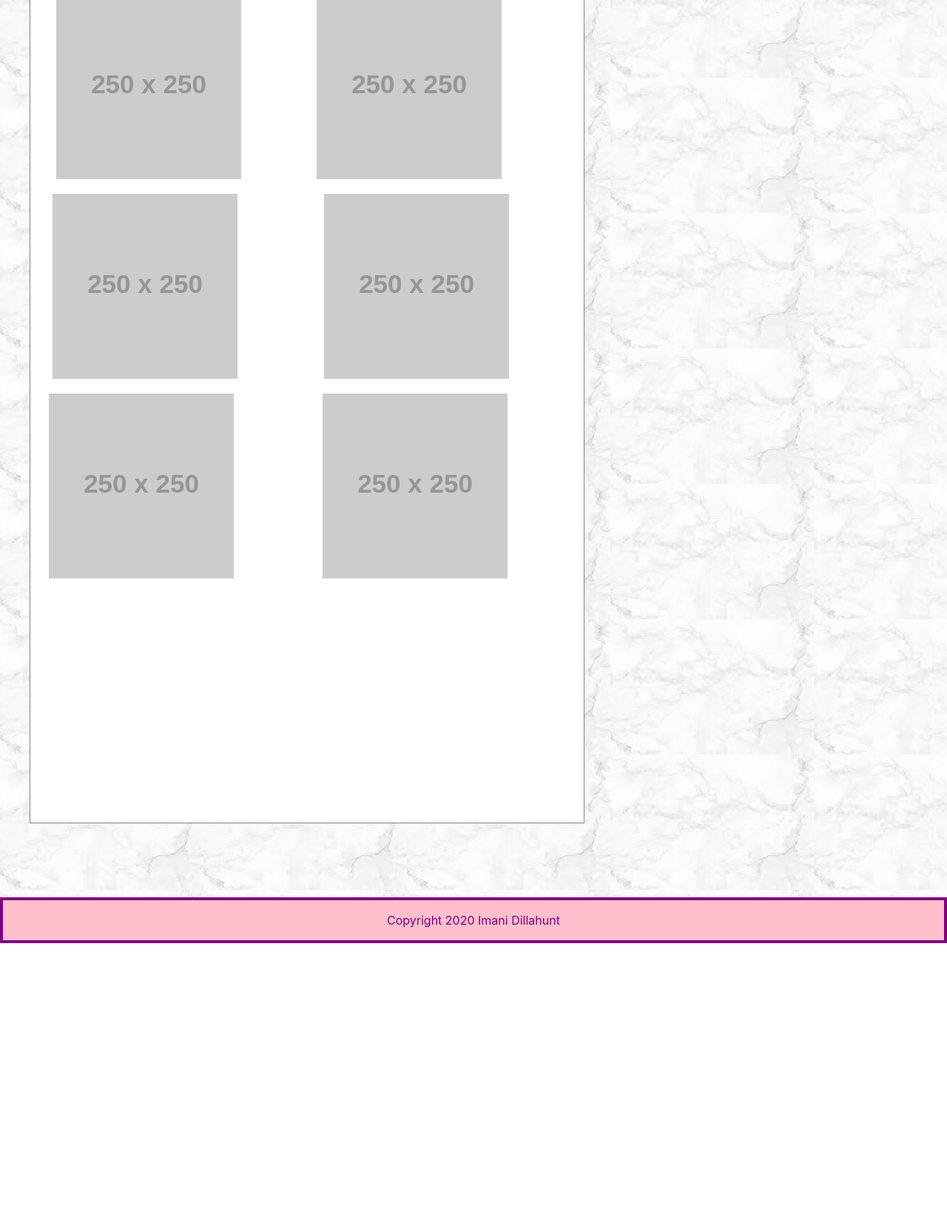
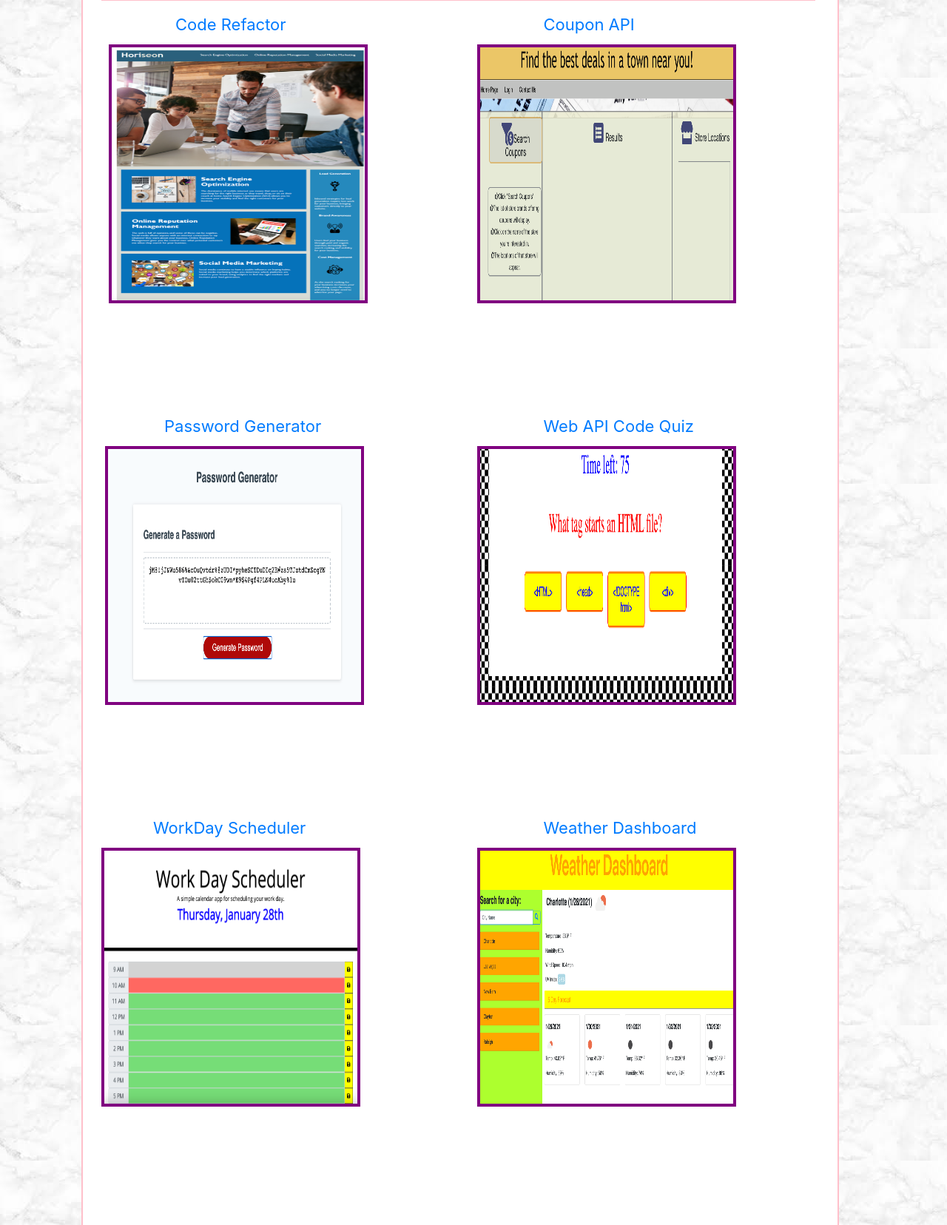
Before and after one commit to imanid-code/Portfolio, a plain HTML site: page portfolio.html in a window 1280 px wide. Shown: the part 261-1917 px from the top of the page at 74% size. Before the commit the page ends 1536 px from the top, so only its background shows below. Drawn offline with nearby package versions, Linux system fonts and the light colour scheme; placeholder pictures from the web are drawn by us.

Commit message:
add portfolio pics and links

```diff
--- a/portfolio.html
+++ b/portfolio.html
@@ -14,7 +14,7 @@
 
 <body>
 
-        <nav class="navbar navbar-expand-lg navbar-light" style="background-color: pink;">
+        <nav class="navbar navbar-expand-lg navbar-light" style="background-color: pink;width: 90%; margin-left: 50px;">
             <a class="navbar-brand" style="float:right;width:900px; margin-left:5px; color:white"><box style="border: 3px solid purple; background-color: purple; padding:10px;">Imani R. Dillahunt</box></a>
             <button class="navbar-toggler" type="button" data-toggle="collapse" data-target="#navbarNav" aria-controls="navbarNav" aria-expanded="false" aria-label="Toggle navigation">
               <span class="navbar-toggler-icon"></span>
@@ -42,27 +42,36 @@
       <div class="profilebox">
        <h1 class="profile">Profile</h1>
       </div>
-      <hr>
+      <hr id="hrp">
       <div class="row">
         <div class="col-md-6">
-          <img class="img-thumbnail1" src="https://via.placeholder.com/250">
+
+          <a href="https://imanid-code.github.io/Code-Refactor---hw-1/">Code Refactor</a>
+
+          <img class="portfoliopic" id="p1" src="assets/p1.png" >
         </div>
         <div class="col-md-6">
-          <img class="img-thumbnail1" src="https://via.placeholder.com/250">
+          <a href="https://callingrapher.github.io/ProjectTheFirst/">Coupon API</a>
+
+          <img class="portfoliopic" id="p2" src="assets/p2.png">
       </div>
       <div class="row">
         <div class="col-md-6">
-          <img class="img-thumbnail2" src="https://via.placeholder.com/250">
+          <a href="https://imanid-code.github.io/Password-Generator-hw3/">Password Generator</a>
+          <img class="portfoliopic" id="p3" src="assets/p3.png">
         </div>
         <div class="col-md-6">
-          <img class="img-thumbnail2" src="https://via.placeholder.com/250">
+          <a href="https://imanid-code.github.io/homework4/">Web API Code Quiz</a>
+          <img class="portfoliopic" id="p4" src="assets/p4.png">
     </div>
     <div class="row">
       <div class="col-md-6">
-        <img class="img-thumbnail3" src="https://via.placeholder.com/250">
+        <a href="https://imanid-code.github.io/WorkDay-Scheduler/">WorkDay Scheduler</a>
+        <img class="portfoliopic" id="p5" src="assets/p5.png">
       </div>
       <div class="col-md-6">
-        <img class="img-thumbnail4" src="https://via.placeholder.com/250">
+        <a href="https://imanid-code.github.io/Weather-Dashboard/">Weather Dashboard</a>
+        <img class="portfoliopic" id="p6" src="assets/p6.png">
       </div>
      </div>
 </div>
@@ -74,5 +83,10 @@
 
 
 </body>
-<footer class="f2">Copyright 2020 Imani Dillahunt</footer>
+<footer class="f2">
+  <a id="foot2" href="https://github.com/imanid-code">Github Reprositories</a>
+  <br>
+  Copyright 2020 Imani Dilllahunt
+
+</footer>
 </html>
--- a/style.css
+++ b/style.css
@@ -11,8 +11,10 @@
     background-color: white;
     width:850px;
     padding-bottom: 100px;
-     margin-left: 40px;
+     margin-left: 340px;
+     border: 2px aqua solid;
 }
+
 
 h1{
     color:aqua;
@@ -31,36 +33,80 @@ p{
 /*This is where profile.html styling begins*/
 
 .containerp{
-    background-color: white; padding: 25px; border:1px solid grey; font-size: 40px;margin-top: 80px; background-color: white; width:750px; padding-bottom: 300px; margin-left:40px; padding-right: 50px;
+    background-color: white; padding: 25px; border:1px solid grey; font-size: 40px;margin-top: 80px; background-color: white; width:80%; height: 80%; padding-bottom: 200px; margin-left:110px; padding-right: 30px;
+    border: 2px pink solid;
 }
 
 .profile{
     color: purple;
 }
+h1{
+    text-align: center;
+    font-size: 52px;
+}
 
-.img-thumbnail1{
+.portfoliopic{
 margin-bottom: 20px;
 margin-left:10px;
+margin-bottom: 150px;
+width: 350px;
+height: 350px;
+border: 4px purple solid;
 
 }
-.img-thumbnail2{
-    margin-bottom: 20px;
-    margin-left:20px;
+#p1{
+    margin-top: 10px;
+}
+#p2{
+    margin-top: 10px;
+    margin-left: 10px;
+}
+#p3{
+    margin-left: 20px;
+    margin-top: 10px;
+}
+#p4{
+    margin-top: 10px;
+}
+#p5{
+    margin-left: 30px;
+    margin-top: 10px;
+}
 
-    }
-    .img-thumbnail3{
-        margin-bottom: 20px;
-        margin-left:30px;
+#p6{
+    margin-left: 10px;
+    margin-top: 10px;
+}
+a{
+    display: inline;
+    margin-left: 100px;
+    margin-top: 10px;
 
-        }
-        .img-thumbnail4{
-            margin-bottom: 20px;
-            margin-left:70px;
+}
 
-            }
-
+#hrp{
+    border-top: 1px solid pink;
+}
+#hrh{
+    border-top: 1px solid darkgray;
+}
+#hrc{
+    border-top: 1px solid yellow;
+}
         .f1    {
                 text-align:center; padding: 15px; border: 4px solid aqua; margin-top: 100px; background-color: aqua; color: white;
+            }
+            #foot1{
+                text-align: center;
+                margin-left: 10px;
+            }
+            #foot2{
+                text-align: center;
+                margin-left: 10px;
+            }
+            #foot3{
+                text-align: center;
+                margin-left: 10px;
             }
 
             .f2{
@@ -70,7 +116,8 @@ margin-left:10px;
             /*This is where stying for contact html begins*/
 
             .containerc{
-                background-color: white; padding: 25px; border:1px solid grey; font-size: 40px;margin-top: 80px;background-color: white; width:850px; padding-bottom: 30px; margin-left:40px;
+                background-color: white; padding: 25px; border:1px solid grey; font-size: 40px;margin-top: 80px;background-color: white; width:850px; padding-bottom: 30px; margin-left:280px;
+            border: 2px yellow solid;
             }
 
             .contactbox{
```
Also changed, not shown: contact.html (+7 -3 lines), home|about.html (+10 -5 lines), assets/p1.png (added), assets/p2.png (added), assets/p3.png (added), assets/p4.png (added), assets/p5.png (added), assets/p6.png (added), 2 other files.
